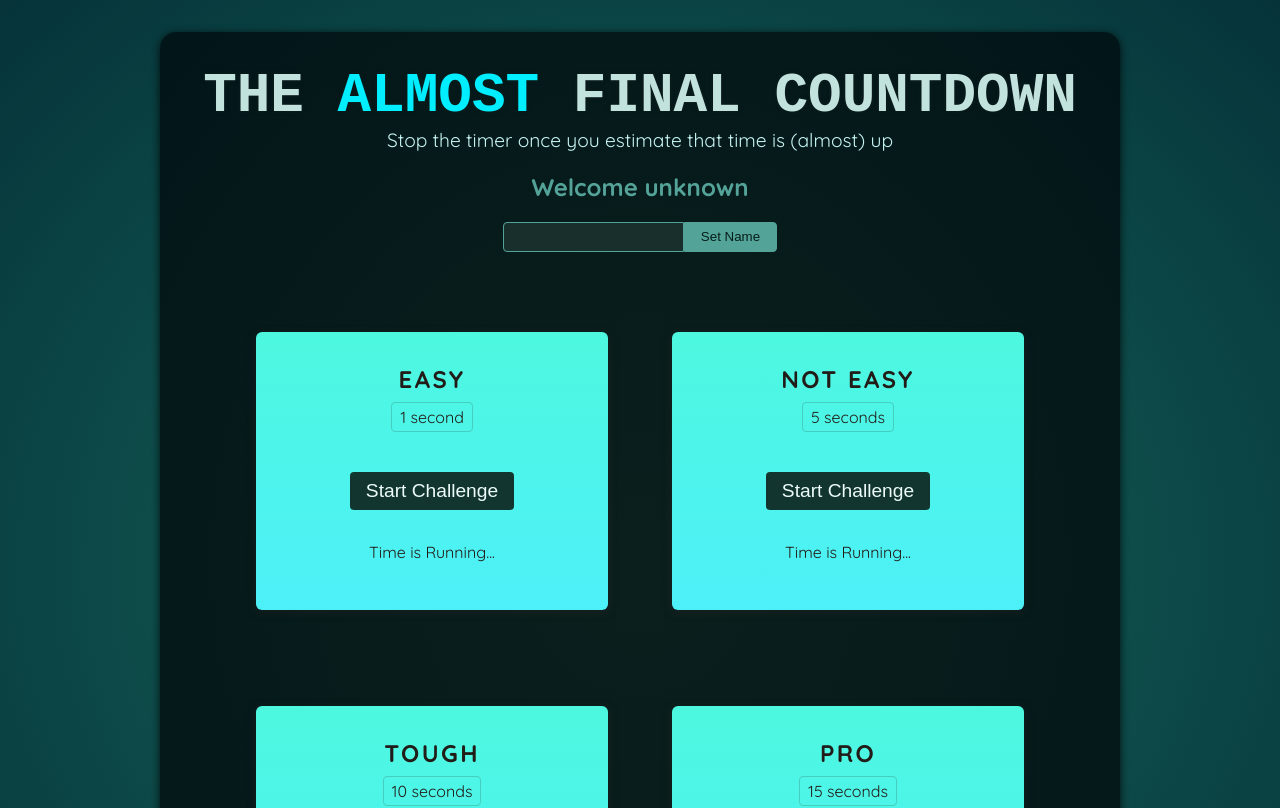
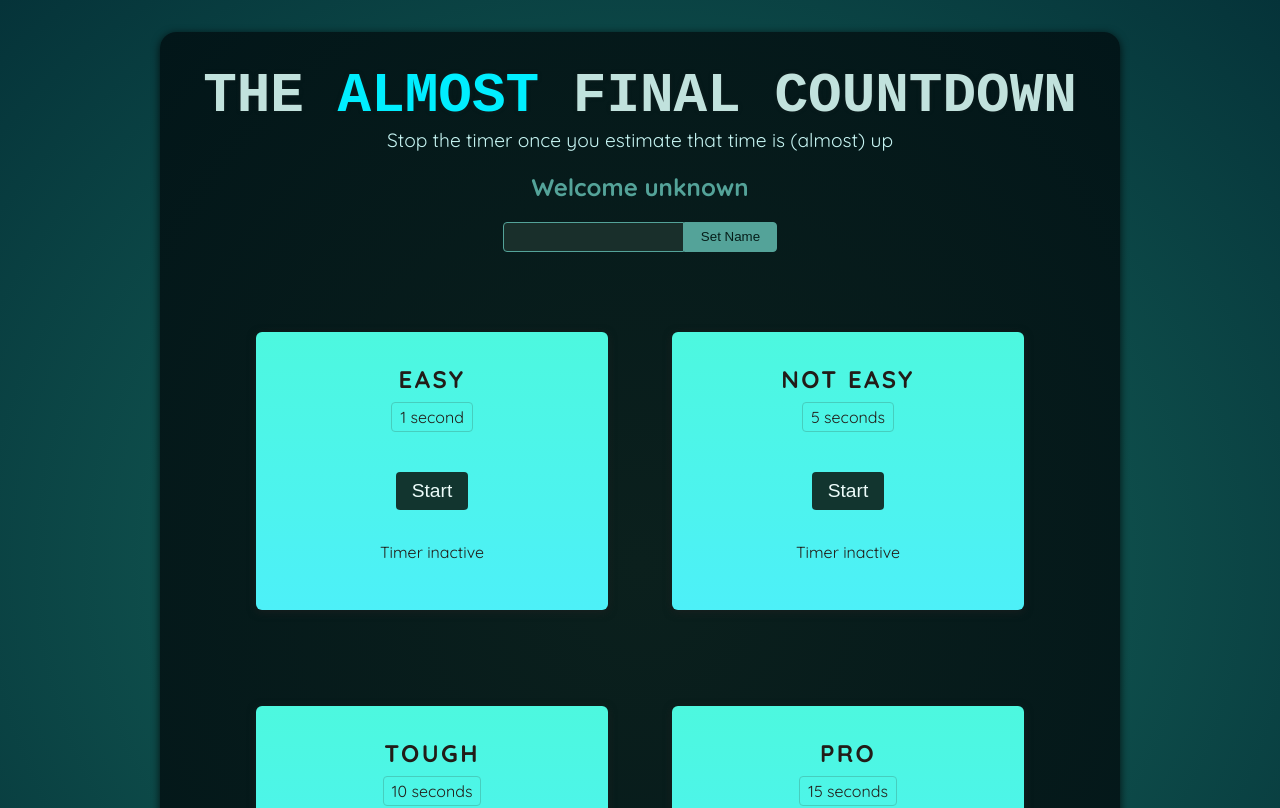
Before and after one commit to 5wintaek/Udemy-Project, a React (Vite) app: page / in a window 1280 px wide. Shown: the top 808 px of the page. Built offline with nearby package versions, Linux system fonts and the light colour scheme; a web font is replaced by a local one.

Commit message:
[Feat] 상태와 참조를 이용해서 작업하기(2)

```diff
--- a/src/App.jsx
+++ b/src/App.jsx
@@ -1,5 +1,7 @@
 import Player from './components/Player.jsx';
 import TimerChallenge from './components/TimerChallenge.jsx';
+
+
 
 function App() {
   return (
--- a/src/components/TimerChallenge.jsx
+++ b/src/components/TimerChallenge.jsx
@@ -1,14 +1,29 @@
+import {useState} from 'react';
+
 function TimerChallenge({title, targetTime}) {
+  const [timerStarted, setTimerStarted] = useState(false);
+  const [timerExpired, setTimerExpired] = useState(false);
+
+  const handleStart = () => {
+    setTimeout(() => {
+      setTimerExpired(true);
+    }, targetTime * 1000);
+    setTimerStarted(true);
+  };
+
   return (
     <section className="challenge">
       <h2>{title}</h2>
+      {timerExpired && <p>You Lost</p>}
       <p className="challenge-time">
         {targetTime} second{targetTime > 1 ? 's' : ''}
       </p>
       <p>
-        <button>Start Challenge</button>
+        <button onClick={handleStart}>{timerStarted ? 'Stop' : 'Start'}</button>
       </p>
-      <p>Time is Running...</p>
+      <p className={timerStarted ? 'active' : undefined}>
+        {timerStarted ? 'Time is running out ~' : 'Timer inactive'}
+      </p>
     </section>
   );
 }
```
